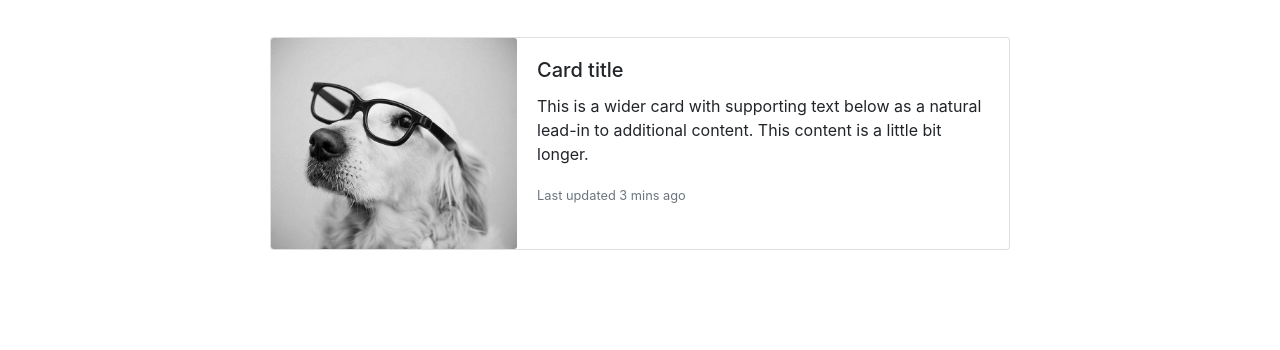
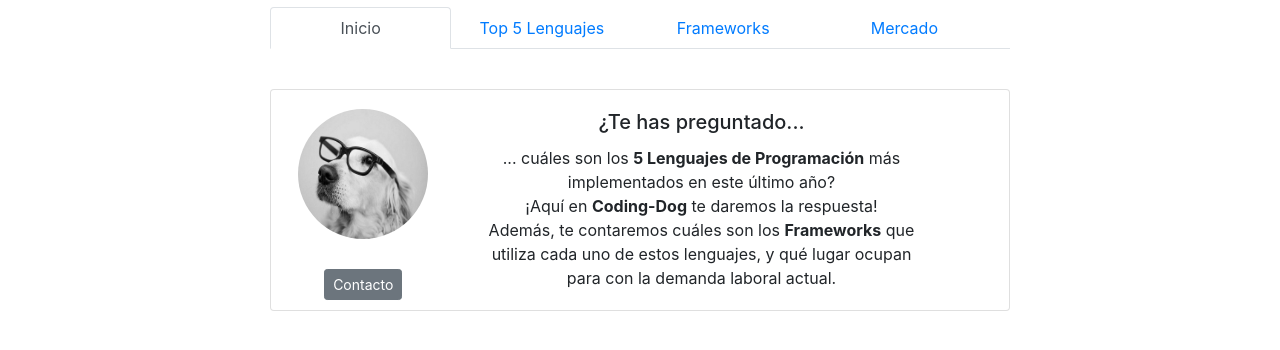
Before and after one commit to xebagis/ISPC02, a plain HTML site: page index.html in a window 1280 px wide. Shown: the part 270-620 px from the top of the page. Drawn offline with nearby package versions, Linux system fonts and the light colour scheme.

Commit message:
Index Page Fase 1

```diff
--- a/css/block.css
+++ b/css/block.css
@@ -0,0 +1,13 @@
+/* NAV */
+
+.nav {
+    margin: 10px auto 0px;
+}
+
+
+
+/* PRESENTATION CARD */
+
+.card {
+    margin: 40px auto 0px;
+}
--- a/css/element.css
+++ b/css/element.css
@@ -1,4 +1,6 @@
 @import url('https://fonts.googleapis.com/css2?family=Lora:wght@400;700&display=swap');
+
+/* CAROUSEL */
 
 .carousel-inner {
     font-family: 'Lora', serif;
@@ -8,6 +10,23 @@
     font-size: 20px;
 }
 
-.card {
-    margin: 40px auto 0px;
+
+
+/* PRESENTATION CARD */
+
+.card img {
+    border-radius: 50%;
+    width: 150px;
+    height: 150px;
+    padding: 10px;
+    margin: auto;
 }
+
+.card button {
+    margin: auto
+}
+
+.col-md-3 {
+    display: flex;
+    flex-direction: column;
+}
--- a/css/modifier.css
+++ b/css/modifier.css
@@ -1,3 +1,5 @@
+/* CAROUSEL */
+
 .carousel__text--color {
     color: black;
 }
@@ -9,7 +11,3 @@
 .carousel__text--blackshadow {
     text-shadow: 2px 2px 1px black;
 }
-
-.carousel__text--weight {
-    /* font-weight: bold; */
-}
--- a/index.html
+++ b/index.html
@@ -16,8 +16,10 @@
   </head>
   <body>
 
+
+
 <!-- CAROUSEL -->
-    <div id="carouselExampleCaptions" class="carousel slide" data-ride="carousel">
+    <div id="carouselExampleCaptions"class="carousel slide" data-ride="carousel">
         <ol class="carousel-indicators">
           <li data-target="#carouselExampleCaptions" data-slide-to="0" class="active"></li>
           <li data-target="#carouselExampleCaptions" data-slide-to="1"></li>
@@ -57,30 +59,61 @@
         </a>
     </div>
 
-<div class="row">
-    <div class="col-8"></div>
-</div>
+<div class="container">
 
-<div class="container">
+
+
+    <!-- NAV -->
+
+<ul class="nav nav-tabs col-sm-8 nav-justified">
+    <li class="nav-item">
+      <a class="nav-link active disabled" href="#">Inicio</a>
+    </li>
+    <li class="nav-item">
+      <a class="nav-link" href="">Top 5 Lenguajes</a>
+    </li>
+    <li class="nav-item">
+      <a class="nav-link" href="#">Frameworks</a>
+    </li>
+    <li class="nav-item">
+      <a class="nav-link" href="#">Mercado</a>
+    </li>
+  </ul>
+
+
+
+<!-- PRESENTATION CARD -->
 
     <div class="card mb-3" style="max-width: 740px;">
         <div class="row no-gutters">
-          <div class="col-md-4">
+          <div class="col-md-3">
             <img src="images/profile.jpg" class="card-img" alt="Coding Dog">
+            <button type="button" class="btn btn-sm btn-secondary">Contacto</button>
           </div>
           <div class="col-md-8">
             <div class="card-body">
-              <h5 class="card-title">Card title</h5>
-              <p class="card-text">This is a wider card with supporting text below as a natural lead-in to additional content. This content is a little bit longer.</p>
-              <p class="card-text"><small class="text-muted">Last updated 3 mins ago</small></p>
+              <h5 class="card-title text-center">¿Te has preguntado...</h5>
+              <p class="card-text text-center">... cuáles son los <strong>5 Lenguajes de Programación</strong> más implementados en este último año?
+              <br>¡Aquí en <strong>Coding-Dog</strong> te daremos la respuesta!
+              <br>Además, te contaremos cuáles son los <strong>Frameworks</strong> que
+              <br>utiliza cada uno de estos lenguajes, y qué lugar ocupan
+              <br>para con la demanda laboral actual.</p>
+              <!-- <p>Aquí en <strong>Coding-Dog</strong> te daremos la respuesta</p> -->
+              <!-- <p class="card-text"><small class="text-muted">Last updated 3 mins ago</small></p> -->
             </div>
           </div>
         </div>
       </div>
 
+
+
+
+
 </div>
 
-<!-- HORIZONTAL CARD -->
+
+
+
 
 
 
```
